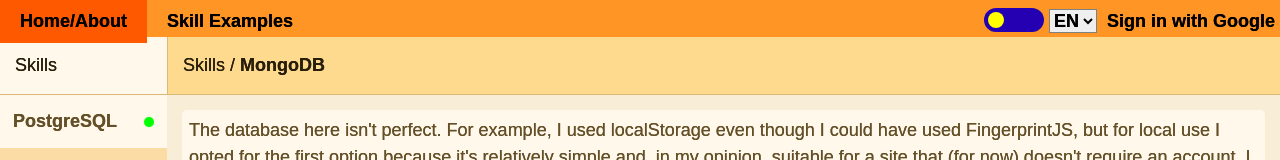
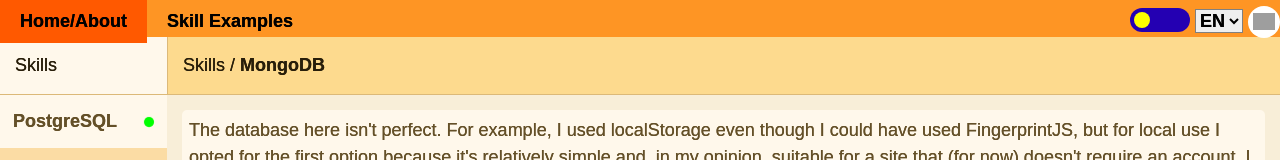
Before and after one commit to Tecrak/portfolio, a Next.js app: page /en/page/examples/mongodb in a window 1280 px wide. Shown: the top 160 px of the page. Built offline with nearby package versions, Linux system fonts and the light colour scheme; no server answers; grey boxes are pictures that could not be loaded.

Commit message:
Basic logInBttn styling

```diff
--- a/app/[locale]/components/LogInBttn.tsx
+++ b/app/[locale]/components/LogInBttn.tsx
@@ -1,13 +1,14 @@
 "use client";
 import { useSession, signIn, signOut } from "next-auth/react";
 import Image from "next/image";
+import "./styles/LogInBttn.css";
 
 export default function AuthButton() {
   const { data: session } = useSession();
 
   if (session) {
     return (
-      <div>
+      <div className="loggedInBlock">
         <Image
           src={session.user?.image ?? ""}
           width={32}
@@ -21,5 +22,14 @@ export default function AuthButton() {
     );
   }
 
-  return <button onClick={() => signIn("google")}>Sign in with Google</button>;
+  return (
+    <button className="logInBttn" onClick={() => signIn("google")}>
+      <img
+        alt="noLogin"
+        src="https://img.icons8.com/?size=100&id=118880&format=png&color=000000"
+        width={32}
+        height={32}
+      />
+    </button>
+  );
 }
--- /dev/null
+++ b/app/[locale]/components/styles/LogInBttn.css
@@ -0,0 +1,9 @@
+.logInBttn {
+  background: rgb(255, 255, 255);
+  width: 32px;
+  height: 32px;
+  display: flex;
+  align-items: center;
+  justify-content: center;
+  border-radius: 100%;
+}
```
